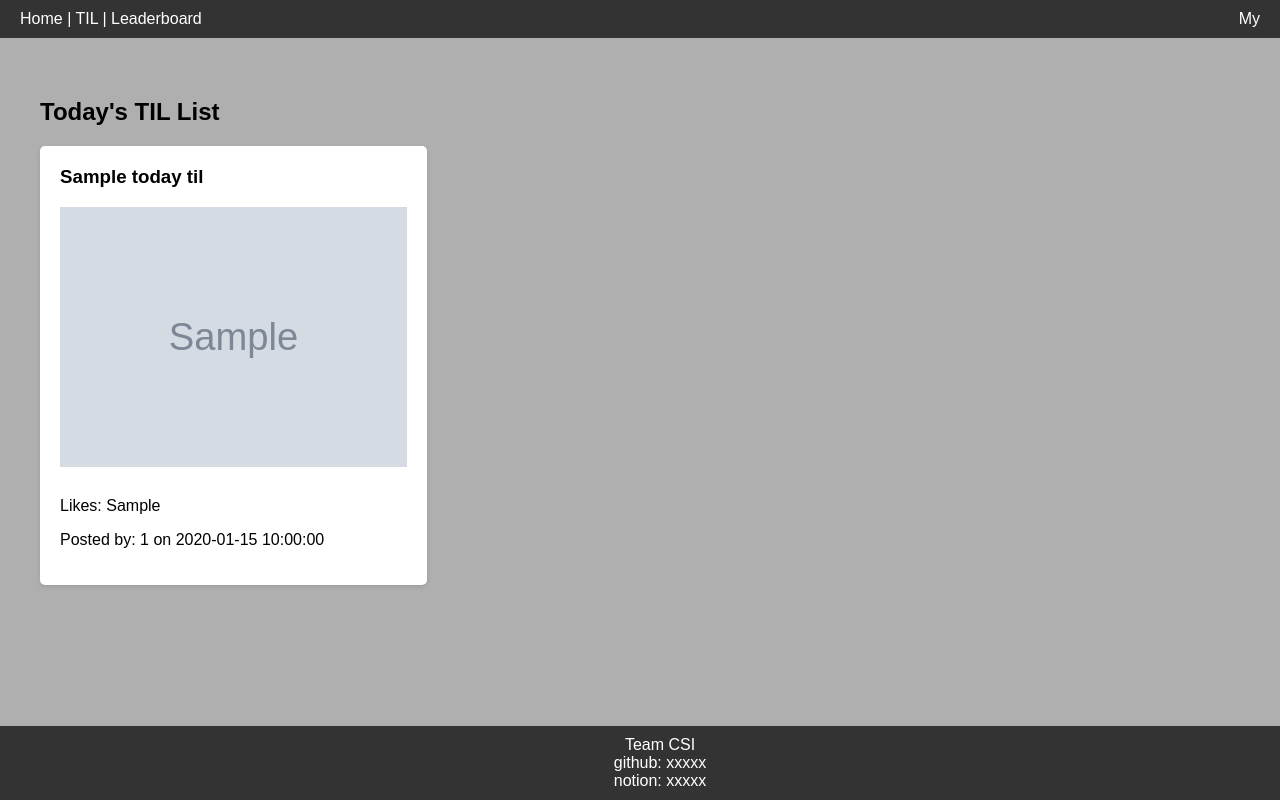
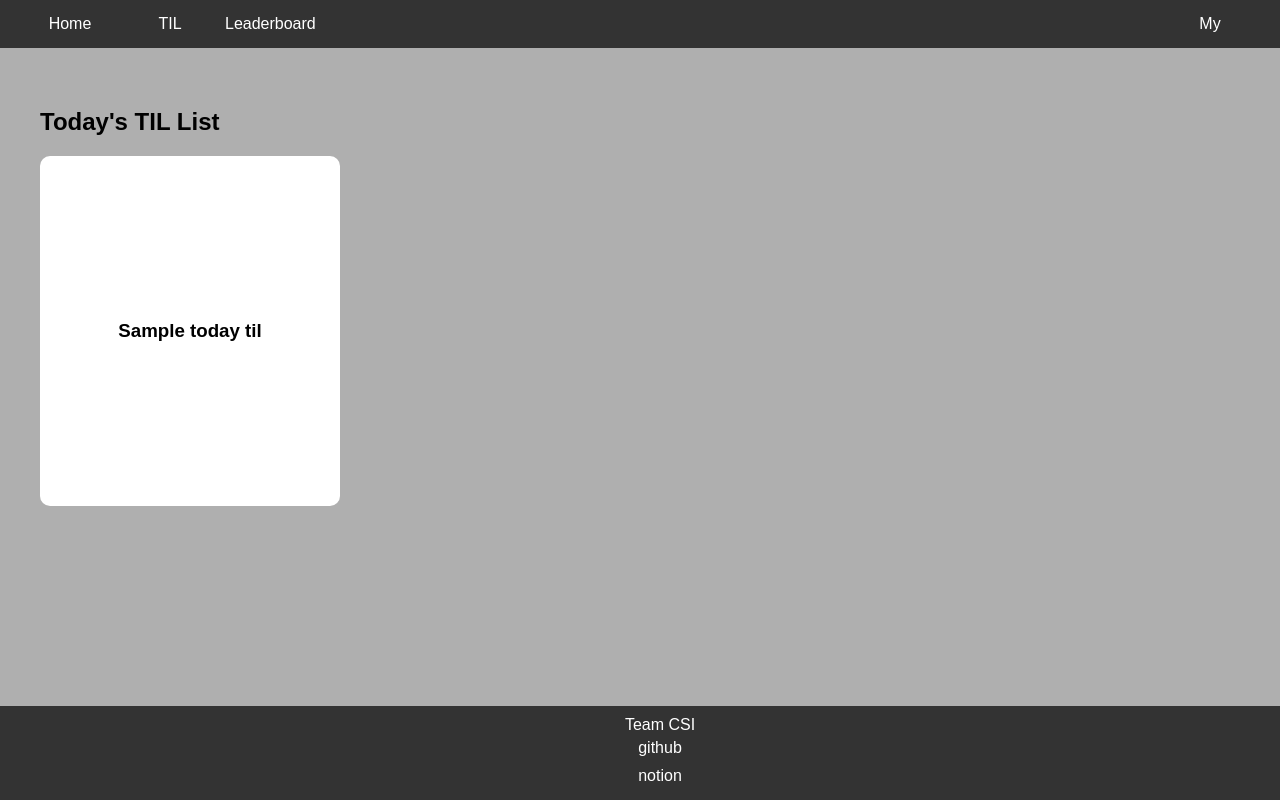
Before and after one commit to Twenty-One-Do/csi_group_project, a Flask app: template templates/main.html in a window 1280 px wide. Run offline with Flask 3, Linux system fonts and the light colour scheme; the template is opened without the code that fills it: most values are stand-ins (such as "Sample title", 1, 10 or a date in 2020); grey boxes marked "Sample" are stand-in pictures.

Commit message:
Create: main_navbar_and_footer
네브바와 푸터 그리고 TIL 카드 애니메이션으로 돌아가게 구현 하였습니다.

```diff
--- a/app.py
+++ b/app.py
@@ -9,16 +9,17 @@ connection = sqlite3.connect('database.db', check_same_thread=False)
 cur = connection.cursor()
 
 db_initialization(cur)
-add_sample(connection, cur) # 실행 후 주석처리
+# add_sample(connection, cur) # 실행 후 주석처리
+
 
 @app.route("/")
 def home():
     search_queries = {
-        'today_til':{
-                'table':'Posts',
-                'attributes': ['title', 'thumbnail', 'like_cnt', 'user_id', 'reg_date', 'contents', 'id'],
-                'condition': 'date(reg_date) = date(CURRENT_DATE)'},
-        }
+        'today_til': {
+            'table': 'Posts',
+            'attributes': ['title', 'thumbnail', 'like_cnt', 'user_id', 'reg_date', 'contents', 'id'],
+            'condition': 'date(reg_date) = date(CURRENT_DATE)'},
+    }
     context = search_query_execute(cur, search_queries)
 
     return render_template("main.html", data=context)
@@ -39,15 +40,15 @@ def til_list():
 @app.route("/post/<post_id>")
 def post(post_id):
     search_queries = {
-        'post':{
-                'table':'Posts',
-                'attributes': ['title', 'thumbnail', 'like_cnt', 'user_id', 'reg_date', 'contents', 'id'],
-                'condition': 'id = {}'.format(post_id)},
-        'comments':{
-                'table':'Comments',
-                'attributes': ['id', 'user_id', 'contents', 'post_id', 'reg_date'],
-                'condition': 'post_id = {}'.format(post_id)},
-        }
+        'post': {
+            'table': 'Posts',
+            'attributes': ['title', 'thumbnail', 'like_cnt', 'user_id', 'reg_date', 'contents', 'id'],
+            'condition': 'id = {}'.format(post_id)},
+        'comments': {
+            'table': 'Comments',
+            'attributes': ['id', 'user_id', 'contents', 'post_id', 'reg_date'],
+            'condition': 'post_id = {}'.format(post_id)},
+    }
     context = search_query_execute(cur, search_queries)
 
     return render_template("post.html", data=context)
--- /dev/null
+++ b/static/main.css
@@ -0,0 +1,45 @@
+.til_card {
+    perspective: 1000px;
+}
+
+.til_card>.front,
+.til_card>.back {
+    width: 300px;
+    height: 350px;
+    background-size: cover !important;
+    background-position: center !important;
+    border-radius: 10px;
+    transition: transform 0.5s, opacity 0.5s;
+    backface-visibility: hidden;
+    position: absolute;
+    top: 0;
+    text-align: center;
+    align-content: center;
+}
+
+.til_card>.front {
+    background: white;
+}
+
+.til_card>.back {
+    background: white;
+    transform: rotateY(180deg);
+}
+
+.til_card>.back>a {
+    font-size: 20px;
+    color: black;
+}
+
+.til_card>.back>a:hover {
+    border-radius: 5px;
+    background-color: lightblue;
+}
+
+.til_card:hover>.front {
+    transform: rotateY(-180deg);
+}
+
+.til_card:hover>.back {
+    transform: rotateY(0deg);
+}
--- a/static/styles.css
+++ b/static/styles.css
@@ -27,7 +27,7 @@ body {
     padding: 20px;
     margin-bottom: 10px;
     border-radius: 5px;
-    box-shadow: 0 2px 4px rgba(0,0,0,.1);
+    box-shadow: 0 2px 4px rgba(0, 0, 0, .1);
 }
 
 .card h3 {
@@ -50,7 +50,7 @@ footer {
     color: white;
     text-align: center;
     padding: 10px 20px;
-    position: absolute;
+    position: fixed;
     bottom: 0;
     width: 100%;
 }
@@ -63,7 +63,7 @@ footer {
     margin: 20px;
     padding: 20px;
     border-radius: 8px;
-    box-shadow: 0 4px 8px rgba(0,0,0,.1);
+    box-shadow: 0 4px 8px rgba(0, 0, 0, .1);
 }
 
 .post-contents {
@@ -84,6 +84,7 @@ footer {
 .post-contents {
     margin-bottom: 20px;
 }
+
 .like-count {
     font-size: 14px;
     margin-bottom: 8px;
@@ -94,3 +95,64 @@ footer {
     padding: 10px;
     margin: 10px 0;
 }
+
+/* nav바 스타일 입니다 */
+ul {
+    list-style-type: none;
+    padding: 0;
+    margin: 0;
+}
+
+.navbar>div>ul {
+    display: flex;
+    justify-content: space-between;
+}
+
+li {
+    position: relative;
+    list-style-type: none;
+    text-align: center;
+    width: 100px;
+}
+
+a {
+    display: block;
+    padding: 5px;
+    color: white;
+    text-decoration: none;
+}
+
+/* 카테고리 메뉴 호버 설정 */
+/*
+.navbar>div>ul>li>a:hover {
+    background-color: darkgray;
+} */
+
+.dropdown {
+    display: none;
+    position: absolute;
+    right: 0;
+    top: 100%;
+    min-width: 100px;
+    z-index: 1;
+    box-shadow: 0px 8px 16px 0px rgba(0, 0, 0, 0.2);
+}
+
+li:hover .dropdown {
+    display: block;
+}
+
+.dropdown li a {
+    padding: 10px;
+    color: white;
+    background-color: black;
+    border-bottom: 1px solid #ddd;
+}
+
+.dropdown li:last-child a {
+    border-bottom: none;
+}
+
+.dropdown li a:hover {
+    background-color: darkgray;
+}
--- a/templates/main.html
+++ b/templates/main.html
@@ -1,37 +1,69 @@
 <!DOCTYPE html>
 <html lang="en">
+
 <head>
   <meta charset="UTF-8">
   <meta name="viewport" content="width=device-width, initial-scale=1.0">
   <title>Main</title>
   <link href="../static/styles.css" rel="stylesheet" type="text/css" />
+  <link href="../static/main.css" rel="stylesheet" type="text/css" />
 </head>
+
 <body>
 
   <div class="navbar">
-        <div>Home | TIL | Leaderboard</div>
-        <div>My</div>
+    <div class="left">
+      <ul>
+        <li><a href="/">Home</a></li>
+        <li><a href="/til_list">TIL</a></li>
+        <li><a href="/leaderboard">Leaderboard</a></li>
+      </ul>
     </div>
+    <div class="right">
+      <ul>
+        <li><a href="#">My</a>
+          <ul class="dropdown">
+            <li><a href="/my_page">내 정보</a></li>
+            <li><a href="/til_list['user_id']">내 TIL</a></li>
+            <li><a href="/write">글 작성</a></li>
+            <li><a href="/logout">로그아웃</a></li>
+          </ul>
+        </li>
+      </ul>
+    </div>
+  </div>
+
+  <!-- ---------------------------------------------------------------------------------------- -->
 
   <div class="container">
     <h2>Today's TIL List</h2>
     <div class="card-container">
       {% for today_til in data['today_til'] %}
-            <a href="post/{{ today_til['id'] }}" class="card" style="text-decoration: none;">
+      <div class="til_card">
+        <div class="front" style="background-image: url('');">
+          <!-- 앞면 내용 -->
           <h3>{{ today_til['title'] }}</h3>
-              <img src="{{ today_til['thumbnail'] }}" alt="Thumbnail">
+        </div>
+        <div class="back">
+          <!-- 뒷면 내용 -->
+          <p>{{ today_til['contents'] }}</p>
           <p>Likes: {{ today_til['like_cnt'] }}</p>
           <p>Posted by: {{ today_til['user_id'] }} on {{ today_til['reg_date'] }}</p>
-            </a>
+          <br><a href="post/{{ today_til['id'] }}">TIL 보러가기</a>
+        </div>
+      </div>
       {% endfor %}
     </div>
   </div>
 
+  <!-- ---------------------------------------------------------------------------------------- -->
+
   <footer>
     Team CSI
-        <br>github: xxxxx
-        <br>notion: xxxxx
+    <a href="https://github.com/luna-negra/csi_group_project/tree/main" target="_blank">github</a>
+    <a href="https://teamsparta.notion.site/1-CSI-6f9c97ddc53348598f701eb6f7796eb3" target="_blank">notion</a>
   </footer>
 
 </body>
+
 </html>
```
Also changed, not shown: templates/post.html (+29 -4 lines). Lines whose indentation alone changed are shown as unchanged.
